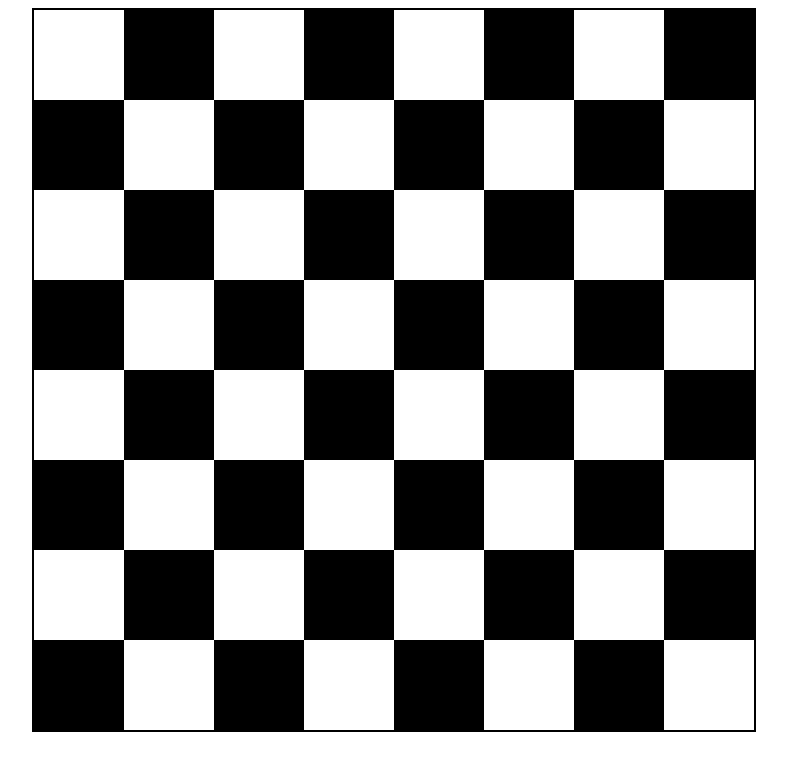
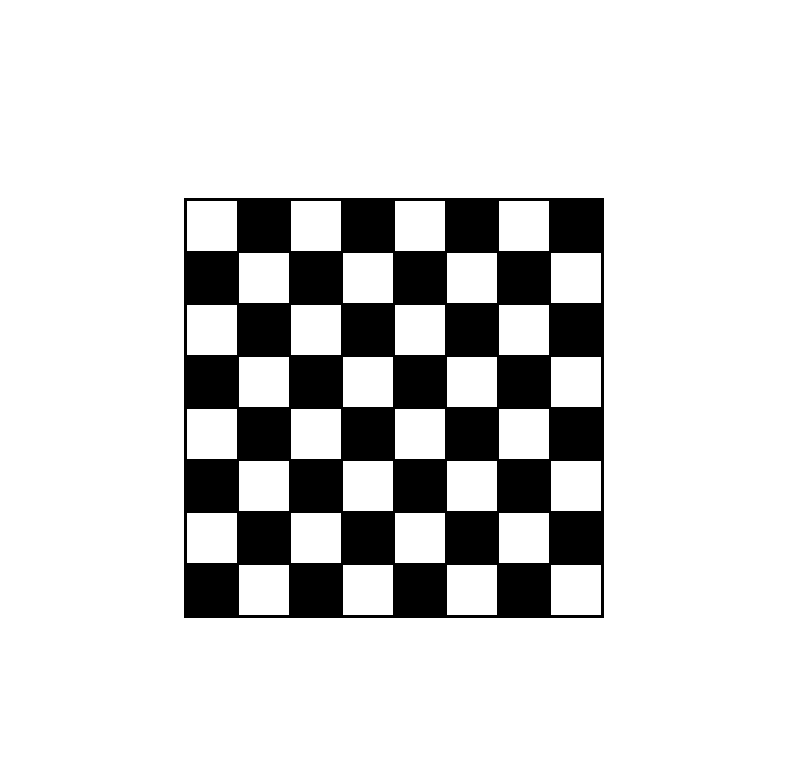
Before and after one commit to BeerSheva24Vladislav-Aduenko/html-css-js, a plain HTML site: page index.html in a window 1280 px wide. Shown: the whole page, without its empty margins (246-1033 px from the left). Drawn offline with Linux system fonts and the light colour scheme.

Commit message:
chess table by grid

```diff
--- a/css/style.css
+++ b/css/style.css
@@ -2,26 +2,29 @@ body {
   display: flex;
   justify-content: center;
   align-items: center;
+  height: 100vh;
 }
 
 .container {
-  display: flex;
-  flex-wrap: wrap;
-  width: 90vmin;
-  height: 90vmin;
-  /* width: 800px;
-  height: 800px; */
+  display: grid;
+  grid-template-columns: repeat(8, 1fr);
   border: 2px solid #000;
 }
 
 .cell {
-  width: calc(100% / 8);
+  border: 1px solid #000;
+  width: 50px;
+  height: 50px;
 }
 
-.white {
-  background-color: #fff;
-}
 
-.black {
+.cell:nth-child(16n + 2),
+.cell:nth-child(16n + 4),
+.cell:nth-child(16n + 6),
+.cell:nth-child(16n + 8),
+.cell:nth-child(16n + 9),
+.cell:nth-child(16n + 11),
+.cell:nth-child(16n + 13),
+.cell:nth-child(16n + 15) {
   background-color: #000;
 }
--- a/index.html
+++ b/index.html
@@ -8,7 +8,72 @@
     <link rel="stylesheet" href="./css/style.css" />
   </head>
   <body>
-    <div class="container"></div>
+    <div class="container">
+      <div class="cell"></div>
+      <div class="cell"></div>
+      <div class="cell"></div>
+      <div class="cell"></div>
+      <div class="cell"></div>
+      <div class="cell"></div>
+      <div class="cell"></div>
+      <div class="cell"></div>
+      <div class="cell"></div>
+      <div class="cell"></div>
+      <div class="cell"></div>
+      <div class="cell"></div>
+      <div class="cell"></div>
+      <div class="cell"></div>
+      <div class="cell"></div>
+      <div class="cell"></div>
+      <div class="cell"></div>
+      <div class="cell"></div>
+      <div class="cell"></div>
+      <div class="cell"></div>
+      <div class="cell"></div>
+      <div class="cell"></div>
+      <div class="cell"></div>
+      <div class="cell"></div>
+      <div class="cell"></div>
+      <div class="cell"></div>
+      <div class="cell"></div>
+      <div class="cell"></div>
+      <div class="cell"></div>
+      <div class="cell"></div>
+      <div class="cell"></div>
+      <div class="cell"></div>
+      <div class="cell"></div>
+      <div class="cell"></div>
+      <div class="cell"></div>
+      <div class="cell"></div>
+      <div class="cell"></div>
+      <div class="cell"></div>
+      <div class="cell"></div>
+      <div class="cell"></div>
+      <div class="cell"></div>
+      <div class="cell"></div>
+      <div class="cell"></div>
+      <div class="cell"></div>
+      <div class="cell"></div>
+      <div class="cell"></div>
+      <div class="cell"></div>
+      <div class="cell"></div>
+      <div class="cell"></div>
+      <div class="cell"></div>
+      <div class="cell"></div>
+      <div class="cell"></div>
+      <div class="cell"></div>
+      <div class="cell"></div>
+      <div class="cell"></div>
+      <div class="cell"></div>
+      <div class="cell"></div>
+      <div class="cell"></div>
+      <div class="cell"></div>
+      <div class="cell"></div>
+      <div class="cell"></div>
+      <div class="cell"></div>
+      <div class="cell"></div>
+      <div class="cell"></div>
+    </div>
     <script src="src/main.js"></script>
   </body>
 </html>
--- a/src/main.js
+++ b/src/main.js
@@ -1,16 +1,16 @@
-const board = document.getElementsByClassName("container")[0];
+// const board = document.getElementsByClassName("container")[0];
 
-for (let i = 0; i < 64; i++) {
-  const cell = document.createElement("div");
-  cell.classList.add("cell");
+// for (let i = 0; i < 64; i++) {
+//   const cell = document.createElement("div");
+//   cell.classList.add("cell");
 
-  const row = Math.floor(i / 8);
-  const col = i % 8;
+//   const row = Math.floor(i / 8);
+//   const col = i % 8;
 
-  if ((row + col) % 2 === 0) {
-    cell.classList.add("white");
-  } else {
-    cell.classList.add("black");
-  }
-  board.appendChild(cell);
-}
+//   if ((row + col) % 2 === 0) {
+//     cell.classList.add("white");
+//   } else {
+//     cell.classList.add("black");
+//   }
+//   board.appendChild(cell);
+// }
```
